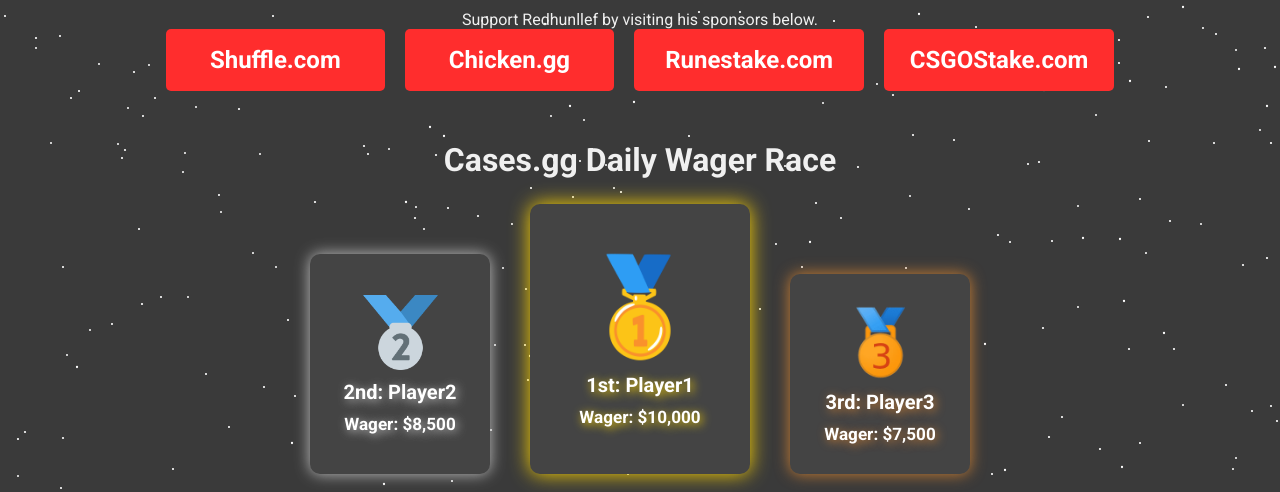
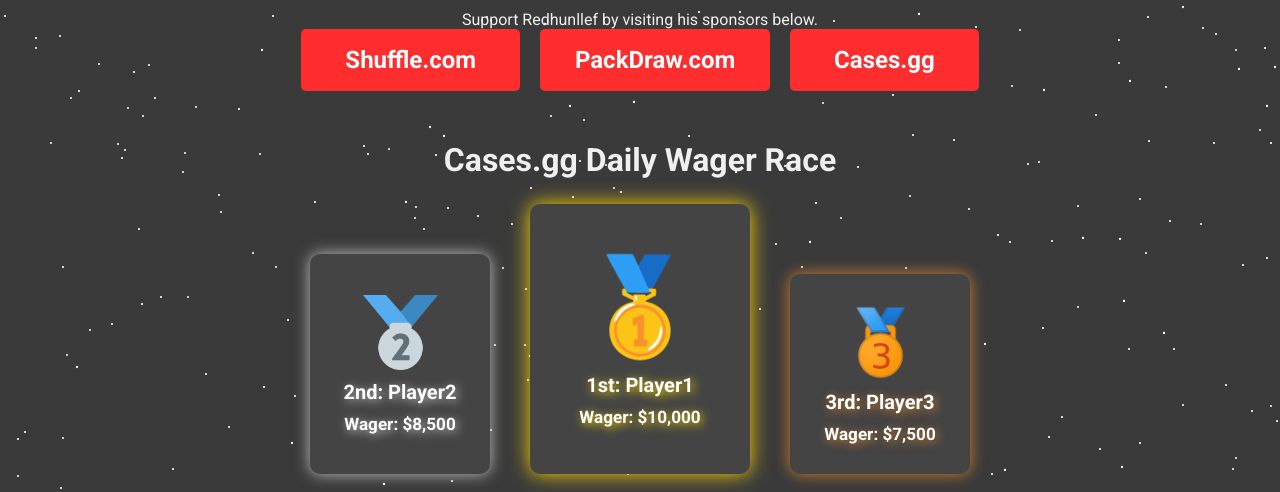
Before and after one commit to caydenmb/RedHunllefCasesGG, a plain HTML site: page index.html in a window 1280 px wide. Shown: the part 261-753 px from the top of the page. Drawn offline with Linux system fonts and the light colour scheme; no server answers.

Commit message:
Update index.html
Sponsor and title adjustments.

```diff
--- a/index.html
+++ b/index.html
@@ -319,9 +319,8 @@
 
         <div class="button-container">
             <a href="https://shuffle.com/?r=Red" class="button">Shuffle.com</a>
-            <a href="https://chicken.gg/r/Red" class="button">Chicken.gg</a>
-            <a href="https://runestake.com/r/red" class="button">Runestake.com</a>
-            <a href="https://csgostake.com/r/red" class="button">CSGOStake.com</a>
+            <a href="https://packdraw.com/?ref=red" class="button">PackDraw.com</a>
+            <a href="https://cases.gg/r/RED" class="button">Cases.gg</a>
         </div>
 
         <div class="wager-container">
```
